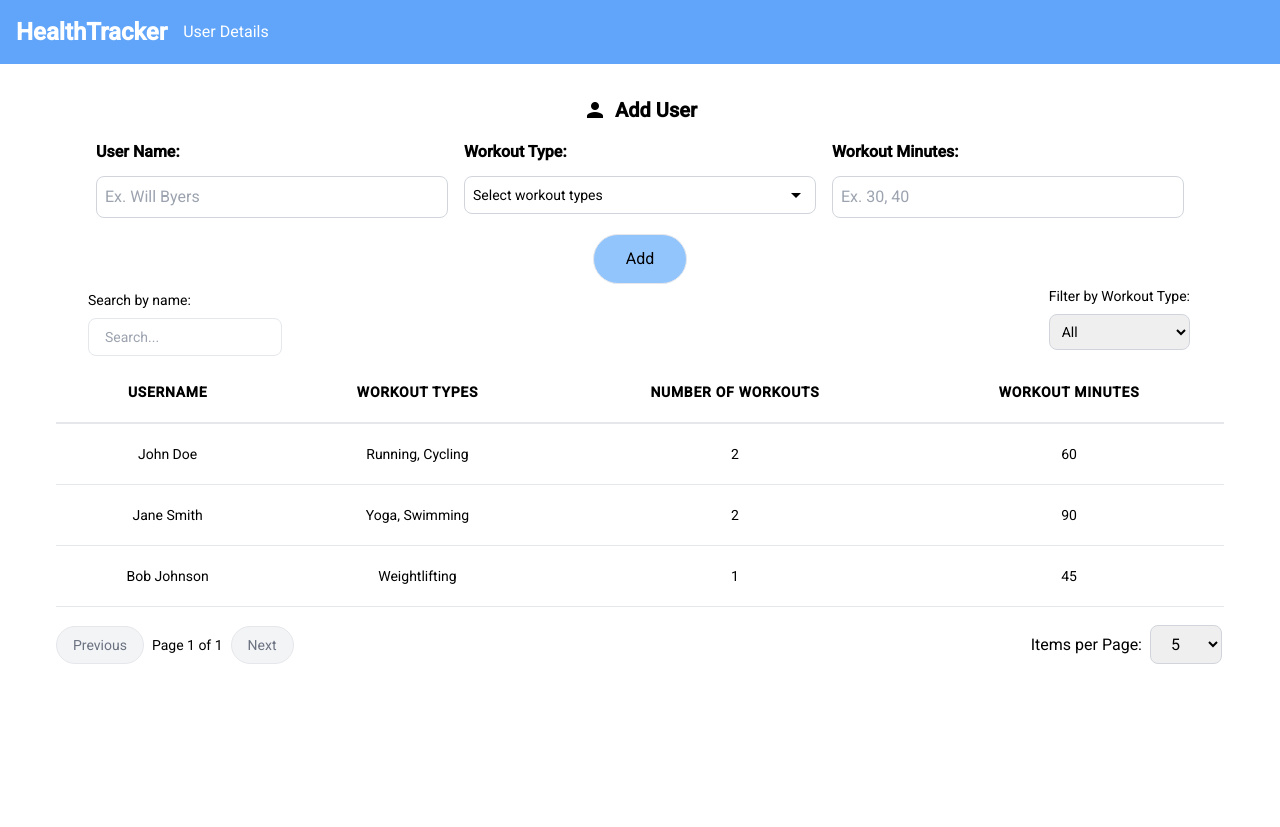
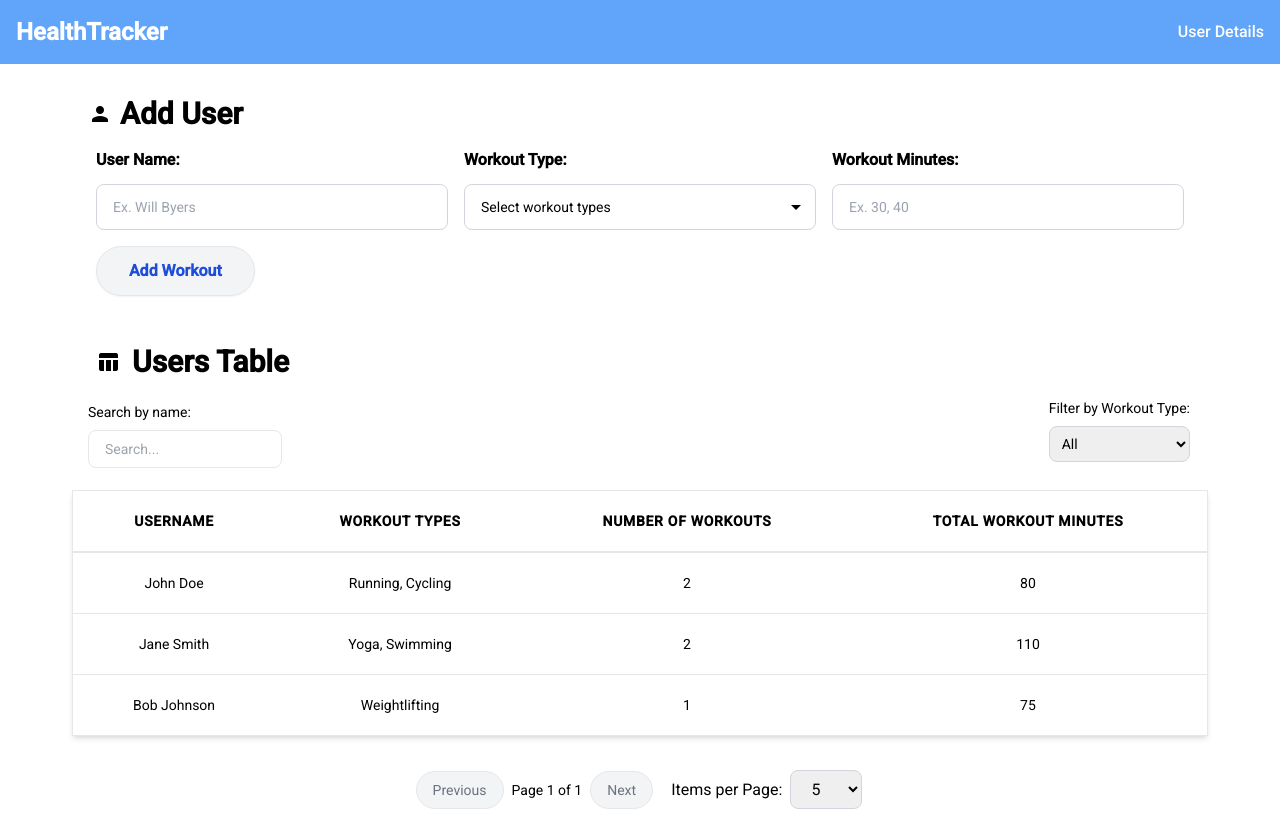
Before and after one commit to sroy2002/health-tracker, an Angular app: page / in a window 1280 px wide. Before the commit the page ends 800 px from the top, so only its background shows below. Built offline with nearby package versions, Linux system fonts and the light colour scheme.

Commit message:
completed the project

```diff
--- a/package.json
+++ b/package.json
@@ -22,6 +22,7 @@
     "@angular/router": "^19.1.0",
     "@tailwindcss/postcss": "^4.0.2",
     "angular-svg-icon": "^19.1.1",
+    "chart.js": "^4.4.7",
     "rxjs": "~7.8.0",
     "tslib": "^2.3.0",
     "zone.js": "~0.15.0"
--- a/src/app/Components/add-user/add-user.component.html
+++ b/src/app/Components/add-user/add-user.component.html
@@ -1,20 +1,24 @@
+<div class="w-full mb-8">
 
-<div class="flex items-center justify-center gap-2">
-    <div class="flex items-center justify-center">
-        <mat-icon>person</mat-icon>
+
+<div class="flex items-center justify-start gap-2 px-10">
+    <div class="flex items-center gap-2 px-8">
+        <div class="flex items-center justify-center">
+            <mat-icon>person</mat-icon>
+        </div>
+        <p class="text-3xl font-semibold my-4">Add User</p>
     </div>
-    <p class="text-xl font-semibold my-4">Add User</p>
 </div>
 <form (ngSubmit)="onSubmit()" class="flex flex-col gap-4 px-[5rem] items-center">
     <div class="flex gap-4 w-full">
         <div class="flex flex-col w-full">
             <label class="mb-3 font-semibold">User Name:</label>
-            <input type="text" class="border border-gray-300 p-2 rounded-lg" [(ngModel)]="userName" placeholder="Ex. Will Byers" name="userName">
+            <input type="text" class="border border-gray-300 text-sm py-3 px-4 rounded-lg" [(ngModel)]="userName" placeholder="Ex. Will Byers" name="userName">
         </div>
         <div class="flex flex-col w-full">
             <label class="mb-3 font-semibold">Workout Type:</label>
             <div class="relative">
-                <input type="text" class="text-sm border border-gray-300 p-2 rounded-lg cursor-pointer pr-10 w-full" [value]="workoutType.join(', ') || 'Select workout types'" readonly (click)="toggleDropdown()">
+                <input type="text" class="text-sm border border-gray-300 rounded-lg cursor-pointer  py-3 px-4 w-full" [value]="workoutType.join(', ') || 'Select workout types'" readonly (click)="toggleDropdown()">
                 <div class="absolute right-2 top-1/2 transform -translate-y-1/2 flex items-center justify-center">
                     <mat-icon class="cursor-pointer ml-2" *ngIf="workoutType.length > 0" (click)="clearWorkoutTypes()">close</mat-icon>
                     <mat-icon class="cursor-pointer"  (click)="toggleDropdown()">arrow_drop_down</mat-icon>
@@ -31,10 +35,12 @@
         </div>
         <div class="flex flex-col w-full">
             <label class="mb-3 font-semibold">Workout Minutes:</label>
-            <input type="text" class="border border-gray-300 p-2 rounded-lg" [(ngModel)]="workoutMinutes" placeholder="Ex. 30, 40" name="workoutMinutes">
+            <input type="text" class="border border-gray-300 py-3 px-4 rounded-lg text-sm" [(ngModel)]="workoutMinutes" placeholder="Ex. 30, 40" name="workoutMinutes">
         </div>
     </div>
-    <div>
-        <button type="submit" class="border bg-blue-300 px-8 py-3 rounded-full hover:bg-blue-400">Add</button>
+    <div class="w-full">
+        <button type="submit" class="border text-blue-700 bg-gray-100 px-8 py-3 rounded-full hover:bg-blue-100 shadow-sm transition-all duration-300 ease-in-out font-semibold hover:scale-110">Add Workout</button>
     </div>
 </form>
+
+</div>
--- a/src/app/Components/add-user/add-user.component.ts
+++ b/src/app/Components/add-user/add-user.component.ts
@@ -50,12 +50,11 @@ export class AddUserComponent {
   onSubmit() {
     if (this.userName && this.workoutType.length > 0 && this.workoutMinutes) {
       const workoutMinutesArray = this.workoutMinutes.split(',').map(min => parseInt(min.trim(), 10)); // Convert to numbers
-      const totalWorkoutMinutes = workoutMinutesArray.reduce((acc, curr) => acc + curr, 0);
 
       const newUser  = {
         userName: this.userName,
         workoutType: this.workoutType,
-        workoutMinutes: totalWorkoutMinutes,
+        workoutMinutes: workoutMinutesArray,
         numberOfWorkouts: this.workoutType.length
       };
 
@@ -63,7 +62,7 @@ export class AddUserComponent {
       this.userName = '';
       this.workoutType = [];
       this.workoutMinutes = '';
-      this.isDropdownOpen = false; // Close dropdown after submission
+      this.isDropdownOpen = false;
     }
   }
 }
--- a/src/app/Components/user-table/user-table.component.html
+++ b/src/app/Components/user-table/user-table.component.html
@@ -1,4 +1,12 @@
 <div class="overflow-x-auto bg-white px-10">
+  <div class="w-full">
+    <div class="flex items-center gap-3 px-10">
+      <div class="flex justify-center items-center">
+        <mat-icon>table_chart</mat-icon>
+      </div>
+      <span class="text-3xl font-semibold my-4">Users Table</span>
+    </div>
+  </div>
   <div class="flex items-center justify-between px-8">
     <!-- Search bar -->
     <div class="flex flex-col text-sm">
@@ -27,13 +35,14 @@
   </div>
 
   <!-- Table -->
-  <table class="min-w-full text-center text-sm whitespace-nowrap">
+  <div class="p-4">
+    <table class="min-w-full text-center text-sm whitespace-nowrap shadow-md border">
       <thead class="uppercase tracking-wider border-b-2">
         <tr>
           <th scope="col" class="px-5 py-5">Username</th>
           <th scope="col" class="px-5 py-5">Workout Types</th>
           <th scope="col" class="px-5 py-5">Number of Workouts</th>
-        <th scope="col" class="px-5 py-5">Workout Minutes</th>
+          <th scope="col" class="px-5 py-5">Total Workout Minutes</th>
         </tr>
       </thead>
       <tbody>
@@ -44,14 +53,14 @@
           <td class="px-6 py-5">{{ user.userName }}</td>
           <td class="px-6 py-5">{{ user.workoutType.join(", ") }}</td>
           <td class="px-6 py-5">{{ user.numberOfWorkouts }}</td>
-        <td class="px-6 py-5">{{ user.workoutMinutes }}</td>
+          <td class="px-6 py-5">{{ user.totalWorkoutMinutes }}</td>
         </tr>
       </tbody>
     </table>
-
+  </div>
   <!-- pagination -->
 
-  <div class="flex items-center justify-between mt-4">
+  <div class="flex items-center justify-center  gap-4 mt-4">
     <div class="flex items-center justify-center text-sm">
       <button
         (click)="changePage(currentPage - 1)"
--- a/src/app/Components/user-table/user-table.component.ts
+++ b/src/app/Components/user-table/user-table.component.ts
@@ -2,9 +2,10 @@ import { Component, OnInit } from '@angular/core';
 import { FormsModule } from '@angular/forms';
 import { CommonModule } from '@angular/common';
 import { UserService } from '../../user.service';
+import { MatIconModule } from '@angular/material/icon';
 @Component({
   selector: 'app-user-table',
-  imports: [CommonModule, FormsModule],
+  imports: [CommonModule, FormsModule, MatIconModule],
   templateUrl: './user-table.component.html',
   styleUrl: './user-table.component.css',
 })
@@ -28,11 +29,18 @@ export class UserTableComponent implements OnInit {
   constructor(private userService: UserService) {}
   ngOnInit(): void {
     this.userService.userList$.subscribe((userList) => {
-      this.userList = userList;
+      this.userList = userList.map(user => ({
+        ...user,
+        totalWorkoutMinutes: this.calculateTotalWorkoutMinutes(user.workoutMinutes)
+      }));
       this.totalItems = this.userList.length;
     });
   }
 
+  // Method to calculate total workout minutes
+  private calculateTotalWorkoutMinutes(workoutMinutes: number[]): number {
+    return workoutMinutes.reduce((total, minutes) => total + minutes, 0);
+  }
 
   get filteredUsers() {
     let users = this.userList;
--- a/src/app/header/header.component.html
+++ b/src/app/header/header.component.html
@@ -1,6 +1,6 @@
 <header>
-    <nav class="flex gap-4 items-center w-full bg-blue-400 text-white p-4">
-        <span routerLink="/" class="text-2xl font-bold">{{title()}}</span>
-        <span routerLink="/user-details" class="cursor-pointer hover:text-red-500" >User Details</span>
+    <nav class="flex gap-4 justify-between items-center w-full bg-blue-400 text-white p-4">
+        <span routerLink="/" class="text-2xl font-bold cursor-pointer">{{title()}}</span>
+        <span routerLink="/user-details" class="cursor-point font-medium cursor-pointer hover:text-blue-200" >User Details</span>
     </nav>
 </header>
--- a/src/app/user-details/user-details.component.html
+++ b/src/app/user-details/user-details.component.html
@@ -1 +1,17 @@
-<p>user-details works!</p>
+
+<div class="flex gap-5 w-full h-screen p-5 bg-gray-100 rounded-lg shadow-md">
+    <div class="w-1/3 bg-white rounded-lg shadow p-4">
+        <h2 class="text-xl font-semibold mb-4">User  List</h2>
+        <ul class="space-y-2">
+            <li *ngFor="let user of userlist"
+                (click)="onUserClick(user)"
+                class="cursor-pointer hover:bg-blue-100 p-2 rounded transition duration-200 border-b-2 border-gray-300">
+                {{user.userName}}
+            </li>
+        </ul>
+    </div>
+    <div class="w-2/3 bg-white p-8">
+        <p class="mb-6 mt-4 text-3xl font-bold">{{selectedUser.userName}}'s Workout Details</p>
+        <canvas id="myChart" width="700" height="300" class="border rounded-lg shadow"></canvas>
+    </div>
+</div>
--- a/src/app/user-details/user-details.component.ts
+++ b/src/app/user-details/user-details.component.ts
@@ -1,11 +1,65 @@
-import { Component } from '@angular/core';
-
+import { Component,   OnInit } from '@angular/core';
+import { CommonModule } from '@angular/common';
+import { UserService } from '../user.service';
+import { Chart, registerables } from 'chart.js';
+Chart.register(...registerables);
 @Component({
   selector: 'app-user-details',
-  imports: [],
+  imports: [CommonModule],
   templateUrl: './user-details.component.html',
   styleUrl: './user-details.component.css'
 })
-export class UserDetailsComponent {
+export class UserDetailsComponent implements OnInit {
+  userlist: any[]=[];
+  chart: any;
+  selectedUser: any;
 
+  constructor(private userService: UserService) {}
+
+  ngOnInit(): void {
+    this.userService.userList$.subscribe((userList) => {
+      this.userlist = userList;
+      if(this.userlist.length>0){
+        this.selectedUser = this.userlist[0];
+        this.createChart(this.selectedUser);
+      }
+    });
+  }
+
+  //method to create chart
+  createChart(user: any){
+    const workoutTypes = user.workoutType;
+    const workoutMinutes = user.workoutMinutes;
+    console.log(workoutMinutes)
+    if(this.chart){
+      this.chart.destroy();
+    }
+
+    this.chart = new Chart('myChart',{
+      type:'bar',
+      data:{
+        labels:workoutTypes,
+        datasets:[{
+          label:'Workout Minutes',
+          barThickness: 80,
+          data:workoutMinutes,
+          backgroundColor: 'rgba(75, 192, 192, 0.2)',
+          borderColor: 'rgba(75, 192, 192, 1)',
+          borderWidth: 1
+        }]
+      },
+      options: {
+        scales: {
+          y: {
+            beginAtZero: true
+          }
+        }
+      }
+    });
+  }
+   // Method to handle user click
+   onUserClick(user: any) {
+    this.selectedUser  = user;
+    this.createChart(user);
+   }
 }
```
Also changed, not shown: src/app/user.service.ts (+11 -6 lines), 1 other file (tests, documents, lock files or other folders). Lines whose indentation alone changed are shown as unchanged.
